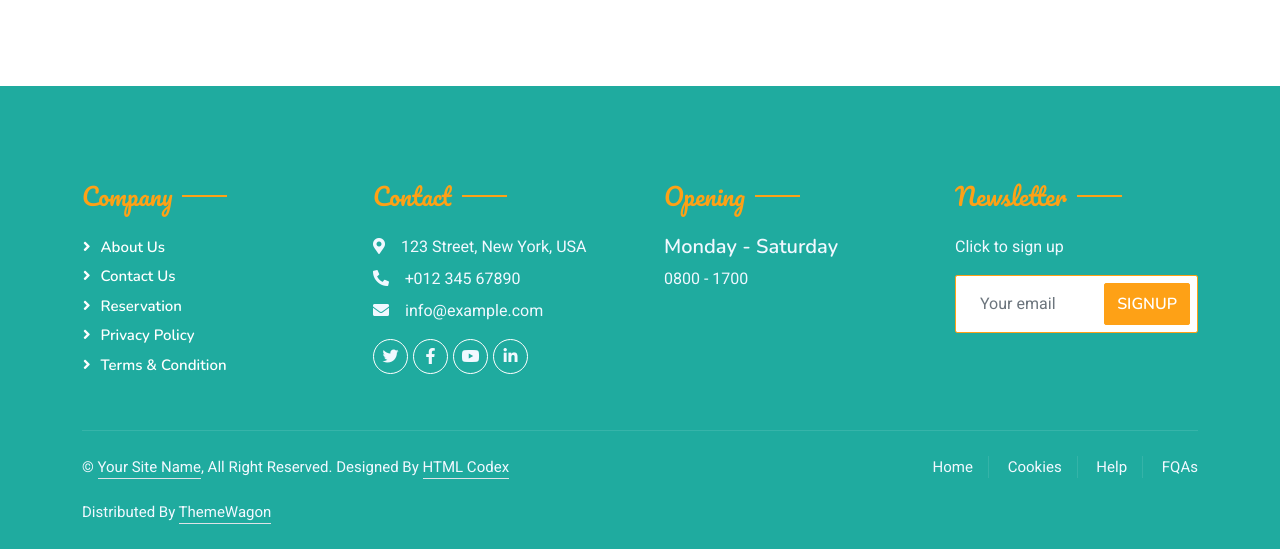
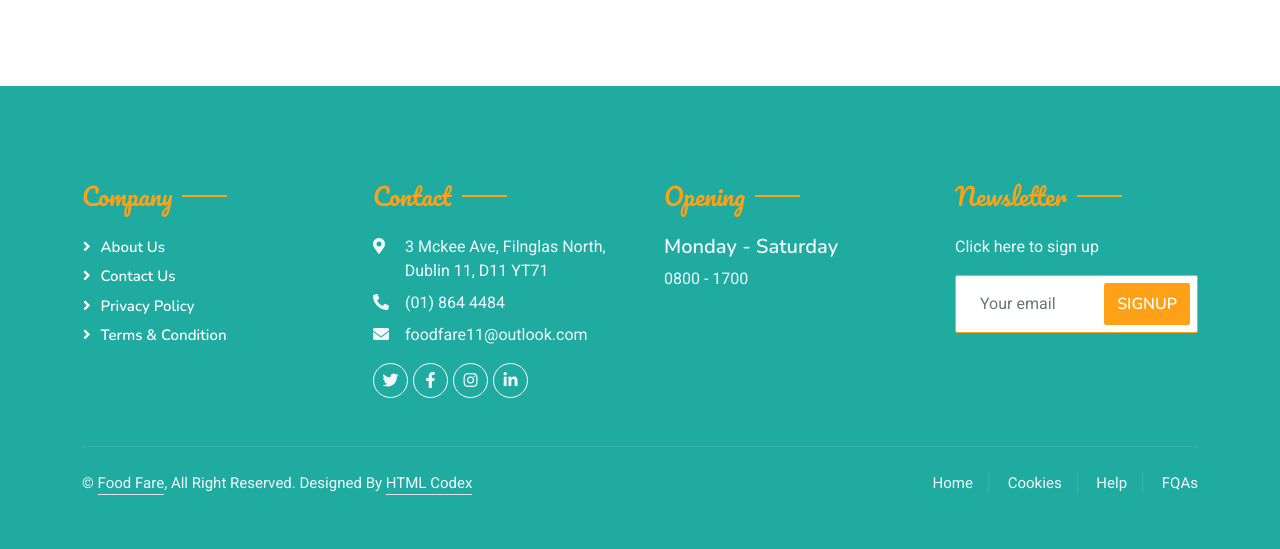
Before and after one commit to MikeMopo/foodfarere, a PHP site: page /about.html in a window 1280 px wide. Shown: the part 1037-1586 px from the top of the page. After the commit the page ends 1532 px from the top, so only its background shows below. Run offline with PHP 8.4, Linux system fonts and the light colour scheme; some libraries are stand-ins or nearby versions.

Commit message:
refactor service

```diff
--- a/about.html
+++ b/about.html
@@ -121,21 +121,21 @@
                     <div class="row g-5">
                         <div class="col-lg-3 col-md-6">
                             <h4 class="section-title ff-secondary text-start text-primary fw-normal mb-4">Company</h4>
-                        <a class="btn btn-link" href="">About Us</a>
-                        <a class="btn btn-link" href="">Contact Us</a>
-                        <a class="btn btn-link" href="">Reservation</a>
+                            <a class="btn btn-link" href="about.html">About Us</a>
+                            <a class="btn btn-link" href="contact.html">Contact Us</a>
                             <a class="btn btn-link" href="">Privacy Policy</a>
                             <a class="btn btn-link" href="">Terms & Condition</a>
                         </div>
                         <div class="col-lg-3 col-md-6">
                             <h4 class="section-title ff-secondary text-start text-primary fw-normal mb-4">Contact</h4>
-                        <p class="mb-2"><i class="fa fa-map-marker-alt me-3"></i>123 Street, New York, USA</p>
-                        <p class="mb-2"><i class="fa fa-phone-alt me-3"></i>+012 345 67890</p>
-                        <p class="mb-2"><i class="fa fa-envelope me-3"></i>info@example.com</p>
+                            <p class="mb-2"><i class="fa fa-map-marker-alt me-3"></i> 3 Mckee Ave, Filnglas North,
+                                <br>&nbsp&nbsp&nbsp&nbsp&nbsp&nbsp&nbsp Dublin 11, D11 YT71</p>
+                            <p class="mb-2"><i class="fa fa-phone-alt me-3"></i>(01) 864 4484</p>
+                            <p class="mb-2"><i class="fa fa-envelope me-3"></i>foodfare11@outlook.com</p>
                             <div class="d-flex pt-2">
                                 <a class="btn btn-outline-light btn-social" href=""><i class="fab fa-twitter"></i></a>
-                            <a class="btn btn-outline-light btn-social" href=""><i class="fab fa-facebook-f"></i></a>
-                            <a class="btn btn-outline-light btn-social" href=""><i class="fab fa-youtube"></i></a>
+                                <a class="btn btn-outline-light btn-social" href="https://www.facebook.com/FoodFareFinglasVillage"><i class="fab fa-facebook-f"></i></a>
+                                <a class="btn btn-outline-light btn-social" href="https://www.instagram.com/foodfare_finglasvillage/"><i class="fab fa-instagram"></i></a>
                                 <a class="btn btn-outline-light btn-social" href=""><i class="fab fa-linkedin-in"></i></a>
                             </div>
                         </div>
@@ -146,7 +146,7 @@
                         </div>
                         <div class="col-lg-3 col-md-6">
                             <h4 class="section-title ff-secondary text-start text-primary fw-normal mb-4">Newsletter</h4>
-                        <p>Click to sign up</p>
+                            <p>Click here to sign up</p>
                             <div class="position-relative mx-auto" style="max-width: 400px;">
                                 <input class="form-control border-primary w-100 py-3 ps-4 pe-5" type="text" placeholder="Your email">
                                 <button type="button" class="btn btn-primary py-2 position-absolute top-0 end-0 mt-2 me-2">SignUp</button>
@@ -158,15 +158,12 @@
                     <div class="copyright">
                         <div class="row">
                             <div class="col-md-6 text-center text-md-start mb-3 mb-md-0">
-                            &copy; <a class="border-bottom" href="#">Your Site Name</a>, All Right Reserved.
-
-							<!--/*** This template is free as long as you keep the footer author’s credit link/attribution link/backlink. If you'd like to use the template without the footer author’s credit link/attribution link/backlink, you can purchase the Credit Removal License from "https://htmlcodex.com/credit-removal". Thank you for your support. ***/-->
+                                &copy; <a class="border-bottom" href="#">Food Fare</a>, All Right Reserved.
                                 Designed By <a class="border-bottom" href="https://htmlcodex.com">HTML Codex</a><br><br>
-                            Distributed By <a class="border-bottom" href="https://themewagon.com" target="_blank">ThemeWagon</a>
                             </div>
                             <div class="col-md-6 text-center text-md-end">
                                 <div class="footer-menu">
-                                <a href="">Home</a>
+                                    <a href="home.html">Home</a>
                                     <a href="">Cookies</a>
                                     <a href="">Help</a>
                                     <a href="">FQAs</a>
@@ -177,8 +174,6 @@
                 </div>
             </div>
             <!-- Footer End -->
-
-
         <!-- Back to Top -->
         <a href="#" class="btn btn-lg btn-primary btn-lg-square back-to-top"><i class="bi bi-arrow-up"></i></a>
     </div>
--- a/css/style.css
+++ b/css/style.css
@@ -192,16 +192,13 @@
 }
 
 .button-container {
-    position: fixed;
-    top:  90px; /* Adjust based on your nav bar's height */
+    position: absolute;
+    top:  90px;
     right:  20px;
 }
 .hero {
     margin-top:  150px;
 }
-
-
-
 
 .breadcrumb-item + .breadcrumb-item::before {
     color: rgba(255, 255, 255, .5);
```
Also changed, not shown: catering.html (+6 -2 lines), img/work-4.webp, img/work-6.png (deleted). Lines whose indentation alone changed are shown as unchanged.
